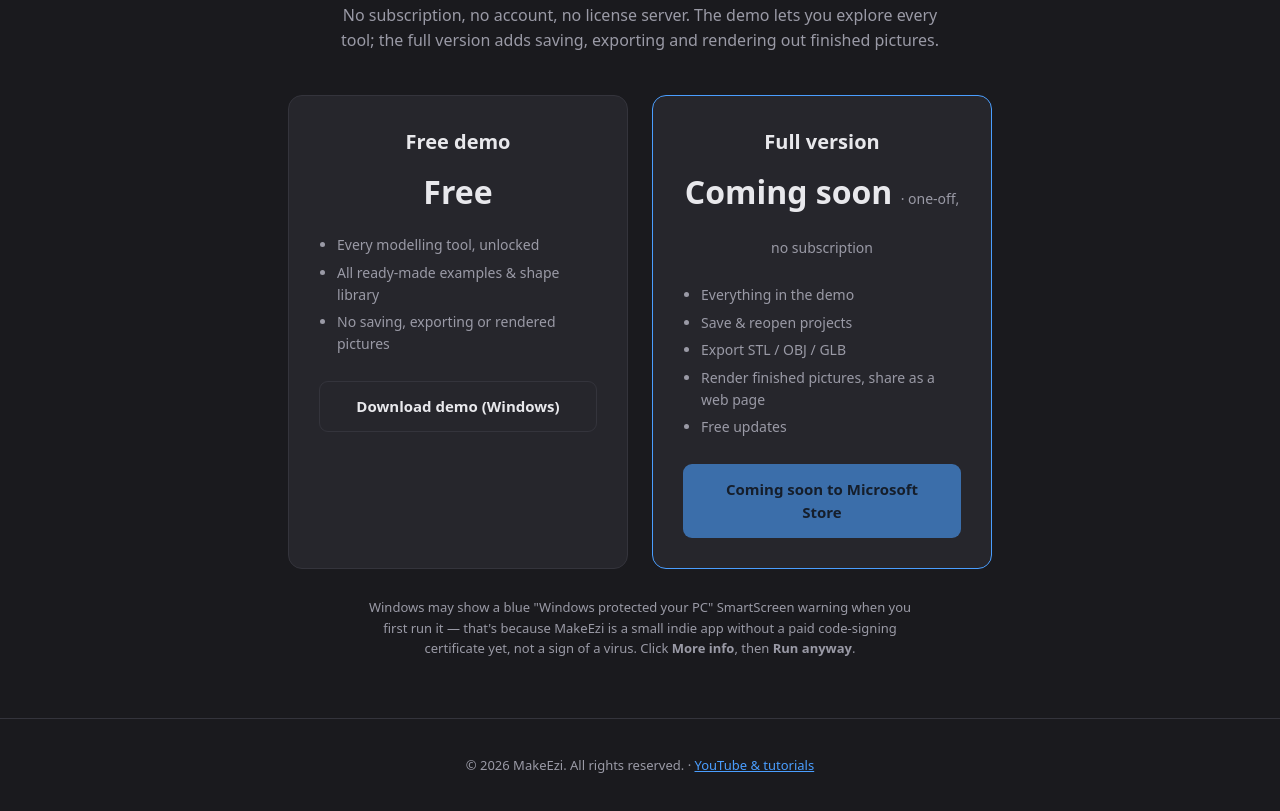
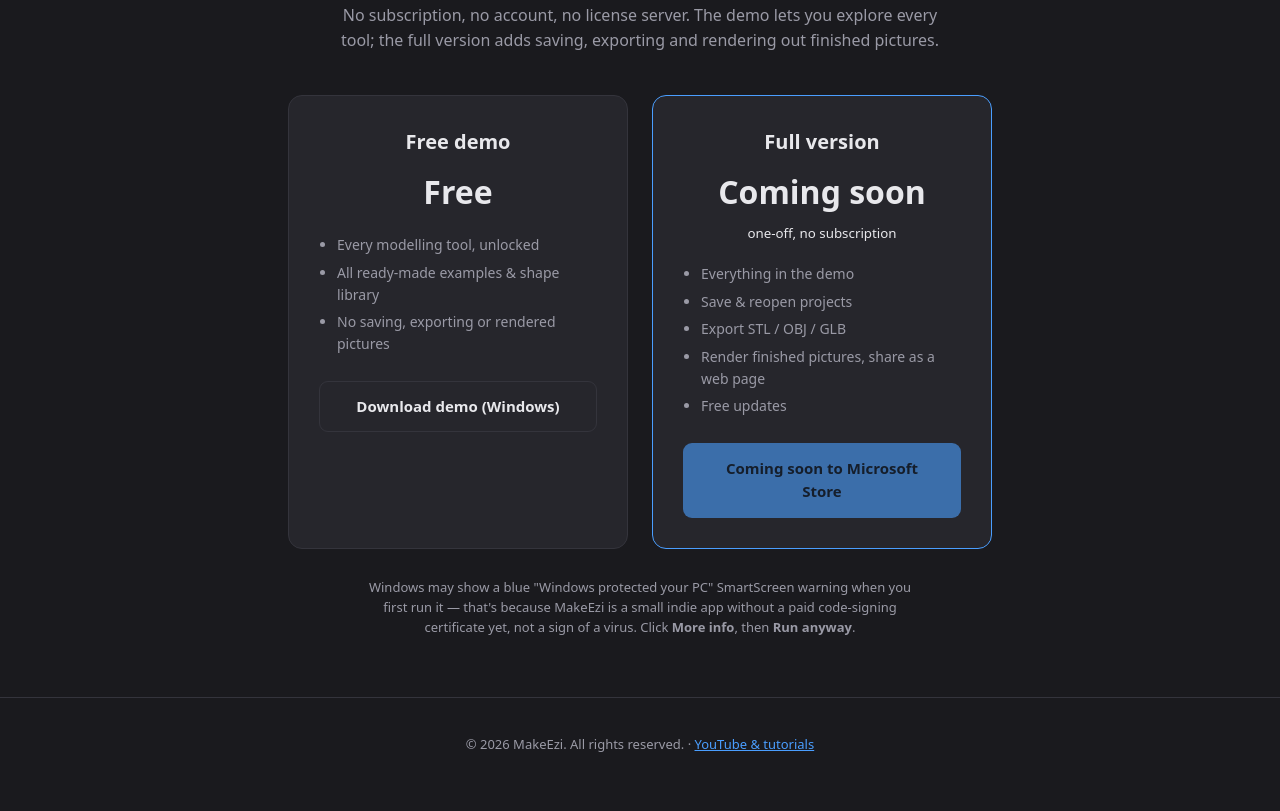
Before and after one commit to Wanderoo4444/makeezi-site, a plain HTML site: page index.html in a window 1280 px wide. Shown: the part 3231-4042 px from the top of the page. After the commit the page ends 4021 px from the top, so only its background shows below. Drawn offline with Linux system fonts and the light colour scheme.

Commit message:
Add files via upload

```diff
--- a/index.html
+++ b/index.html
@@ -162,7 +162,8 @@
       </div>
       <div class="plan full">
         <h3>Full version</h3>
-        <div class="price">Coming soon <small>· one-off, no subscription</small></div>
+        <div class="price">Coming soon</div>
+        <div style="margin-top:-6px"><small>one-off, no subscription</small></div>
         <ul>
           <li>Everything in the demo</li>
           <li>Save &amp; reopen projects</li>
```
